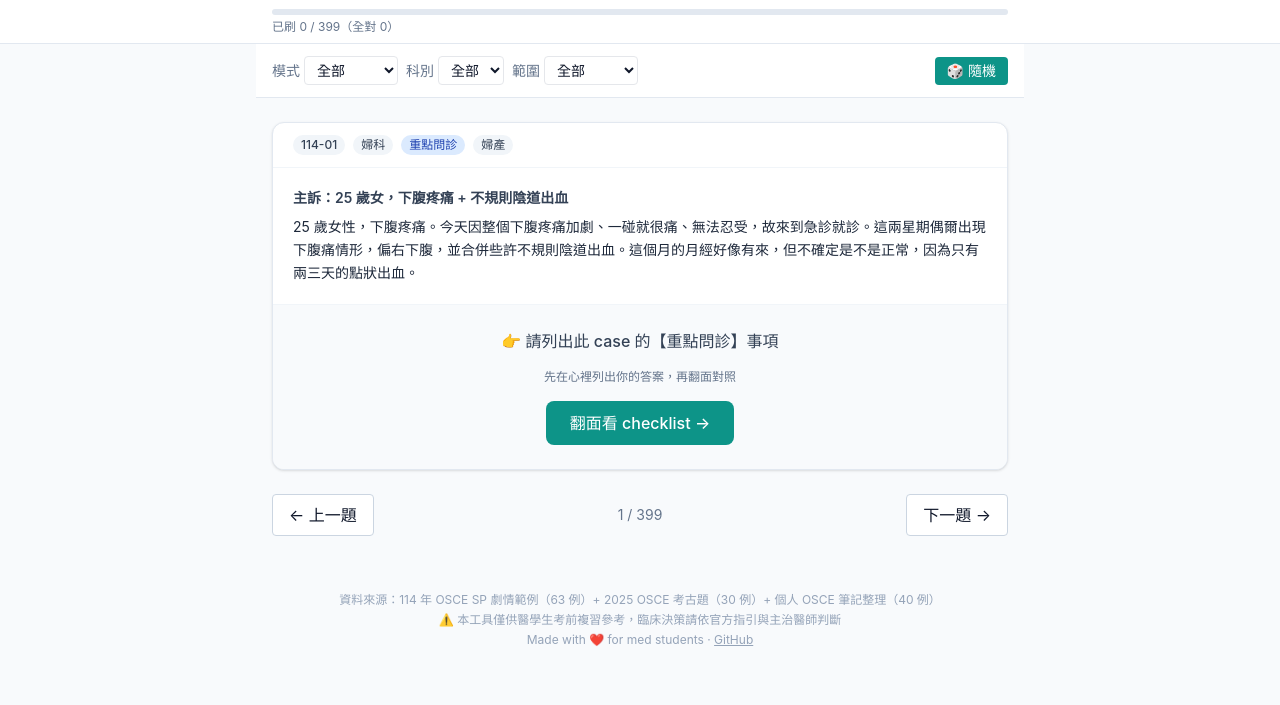
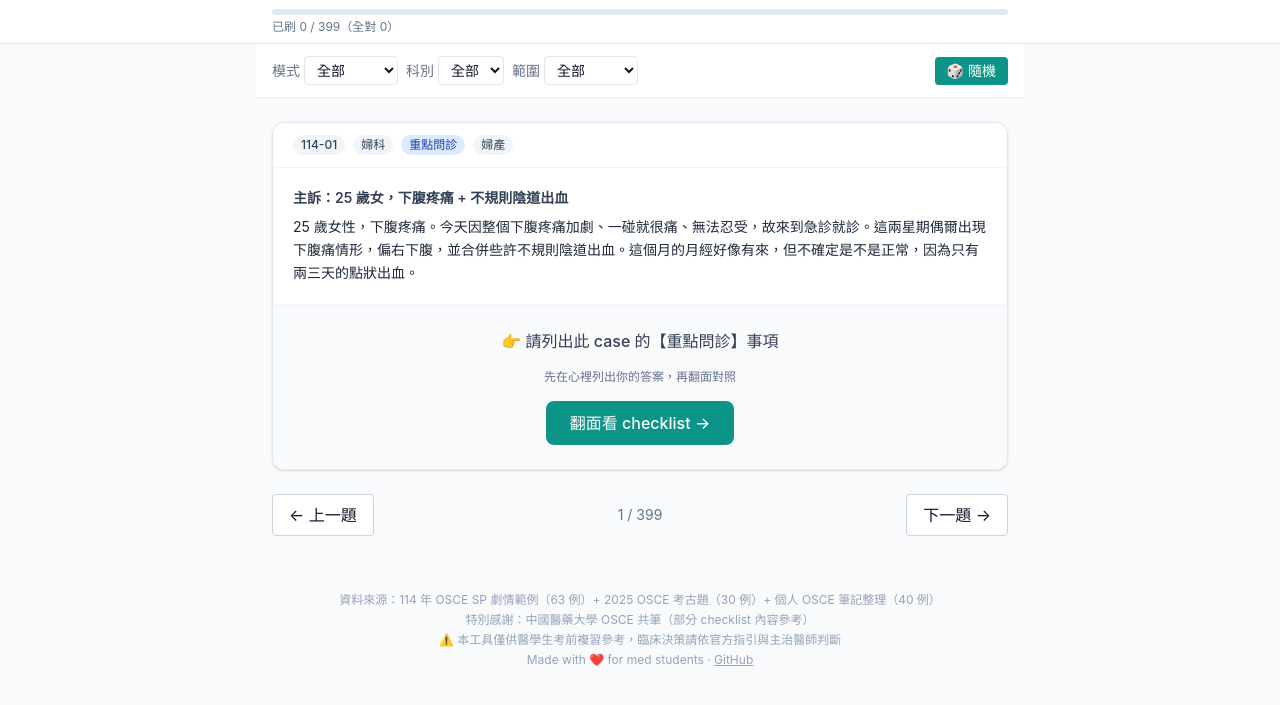
Before and after one commit to fireman333/OSCE-machine, a plain HTML site: page index.html in a window 1280 px wide. Shown: the part 59-764 px from the top of the page. Drawn offline with nearby package versions, Linux system fonts and the light colour scheme.

Commit message:
Add credit to 中國醫藥大學 OSCE 共筆
Acknowledge that some checklist content (history-taking, PE,
DDx items) was referenced from CMU OSCE collaborative notes.

Co-Authored-By: Claude Opus 4.7 <noreply@anthropic.com>

```diff
--- a/index.html
+++ b/index.html
@@ -103,6 +103,7 @@
 
 <footer class="max-w-3xl mx-auto px-4 py-8 text-center text-xs text-slate-400">
   <p>資料來源：114 年 OSCE SP 劇情範例（63 例）+ 2025 OSCE 考古題（30 例）+ 個人 OSCE 筆記整理（40 例）</p>
+  <p class="mt-1">特別感謝：中國醫藥大學 OSCE 共筆（部分 checklist 內容參考）</p>
   <p class="mt-1">⚠️ 本工具僅供醫學生考前複習參考，臨床決策請依官方指引與主治醫師判斷</p>
   <p class="mt-1">Made with ❤️ for med students · <a href="https://github.com/" class="underline">GitHub</a></p>
 </footer>
```
Also changed, not shown: 1 other file.
